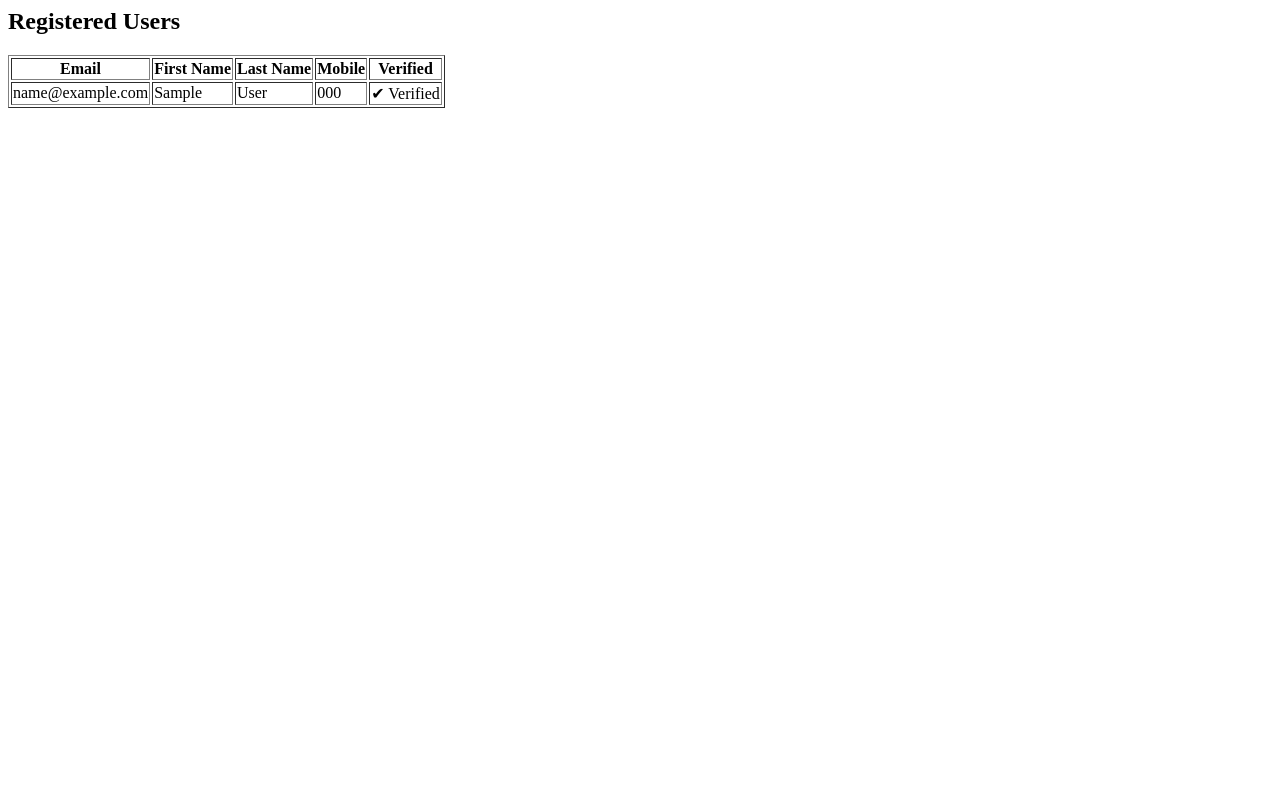
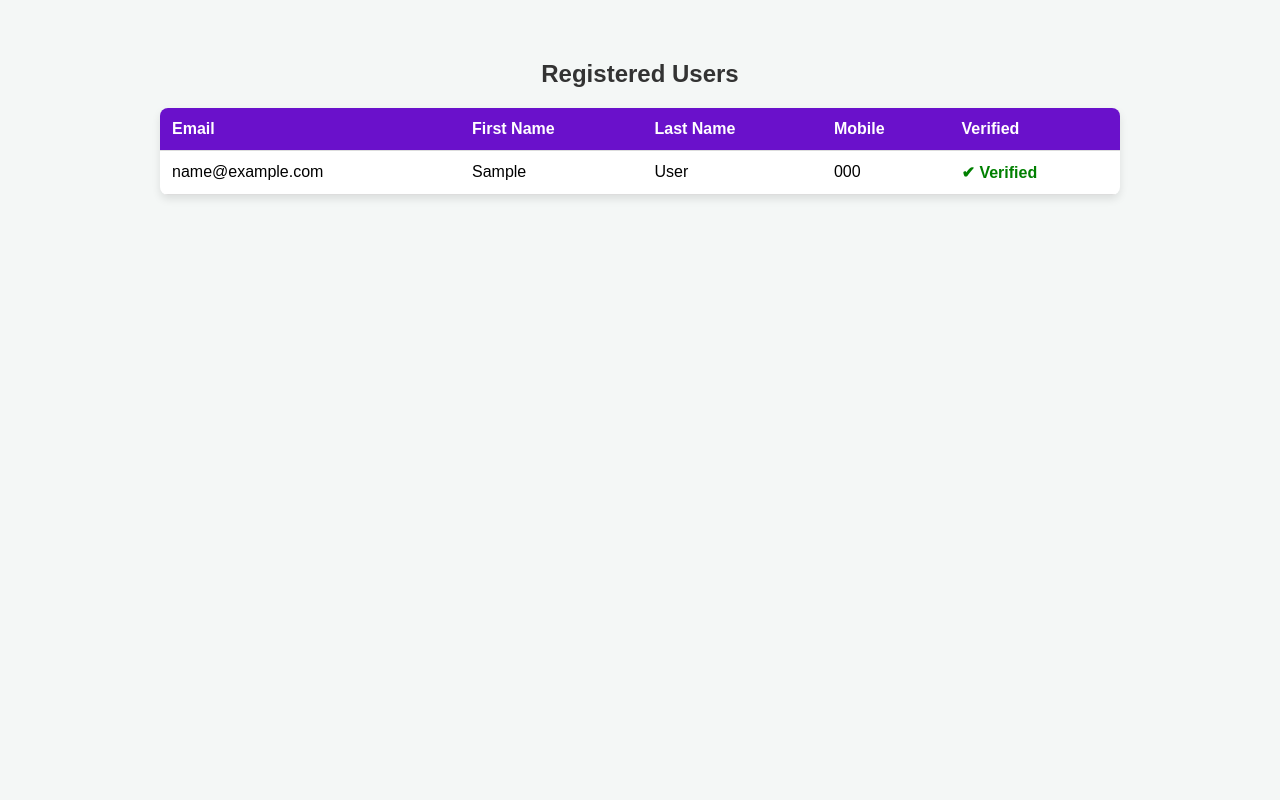
Before and after one commit to teim-projects/lms, a Django app: page /admin_user_list/ in a window 1280 px wide. Run offline with Django 5.2, Linux system fonts and the light colour scheme; tables that the repository leaves empty hold one stand-in row (values such as "Sample post").

Commit message:
4ser list design

```diff
--- a/lms/templates/403.html
+++ /dev/null
@@ -1 +0,0 @@
-<h1>E R R O R</h1>
--- a/lms/templates/admin_user_list.html
+++ b/lms/templates/admin_user_list.html
@@ -1,6 +1,61 @@
+<!DOCTYPE html>
+<html lang="en">
+<head>
+    <meta charset="UTF-8">
+    <meta name="viewport" content="width=device-width, initial-scale=1.0">
+    <title>Registered Users</title>
+    <style>
+        body {
+            font-family: Arial, sans-serif;
+            background-color: #f4f7f6;
+            margin: 0;
+            padding: 20px;
+            text-align: center;
+        }
+        h2 {
+            color: #333;
+            margin-bottom: 20px;
+        }
+        .user-table {
+            width: 80%;
+            margin: auto;
+            border-collapse: collapse;
+            background: white;
+            border-radius: 8px;
+            box-shadow: 0 4px 8px rgba(0, 0, 0, 0.1);
+            overflow: hidden;
+        }
+        th, td {
+            padding: 12px;
+            border-bottom: 1px solid #ddd;
+            text-align: left;
+        }
+        th {
+            background: #6a11cb;
+            color: white;
+        }
+        tr:hover {
+            background: #f1f1f1;
+        }
+        .verified {
+            color: green;
+            font-weight: bold;
+        }
+        .not-verified {
+            color: red;
+            font-weight: bold;
+        }
+        .container {
+            padding: 20px;
+        }
+    </style>
+</head>
+<body>
+
+    <div class="container">
         <h2>Registered Users</h2>
         {% if users %}
-<table border="1">
+        <table class="user-table">
             <tr>
                 <th>Email</th>
                 <th>First Name</th>
@@ -14,10 +69,16 @@
                 <td>{{ user.first_name|default:"N/A" }}</td>
                 <td>{{ user.last_name|default:"N/A" }}</td>
                 <td>{{ user.mobile|default:"N/A" }}</td>
-        <td>{% if user.is_verified %}✔ Verified{% else %}❌ Not Verified{% endif %}</td>
+                <td class="{% if user.is_verified %}verified{% else %}not-verified{% endif %}">
+                    {% if user.is_verified %}✔ Verified{% else %}❌ Not Verified{% endif %}
+                </td>
             </tr>
             {% endfor %}
         </table>
         {% else %}
         <p>No users available.</p>
         {% endif %}
+    </div>
+
+</body>
+</html>
```
Lines whose indentation alone changed are shown as unchanged.
